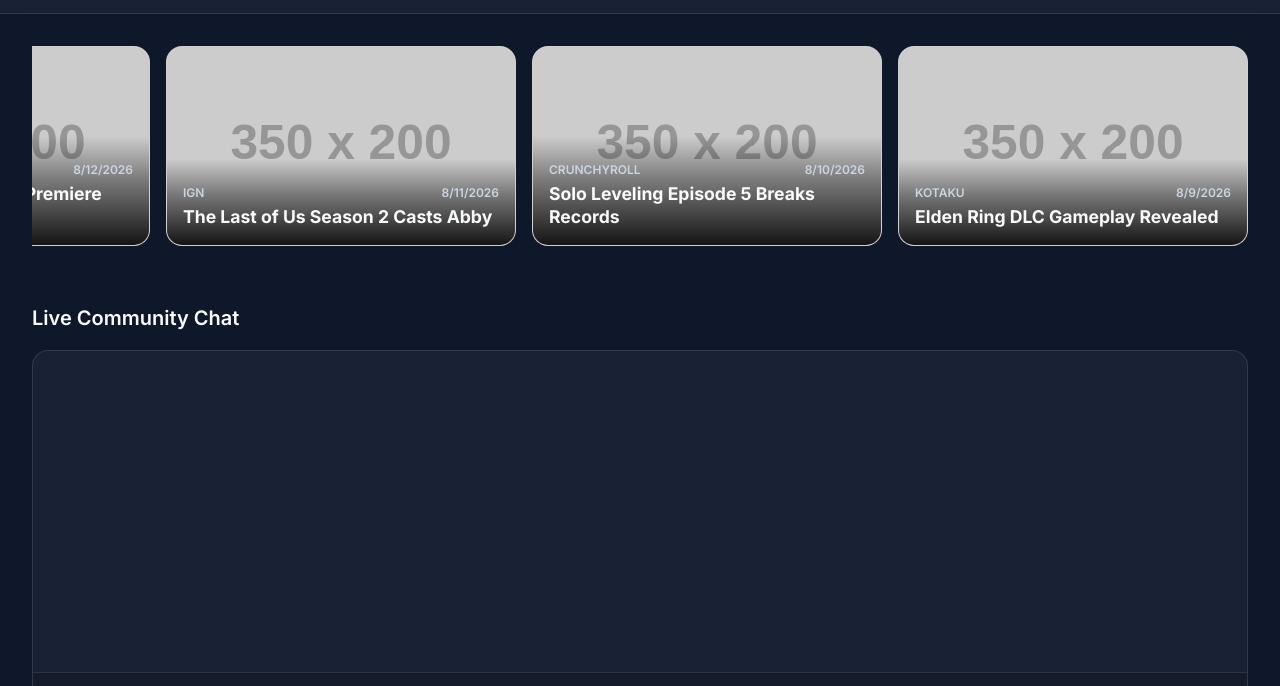
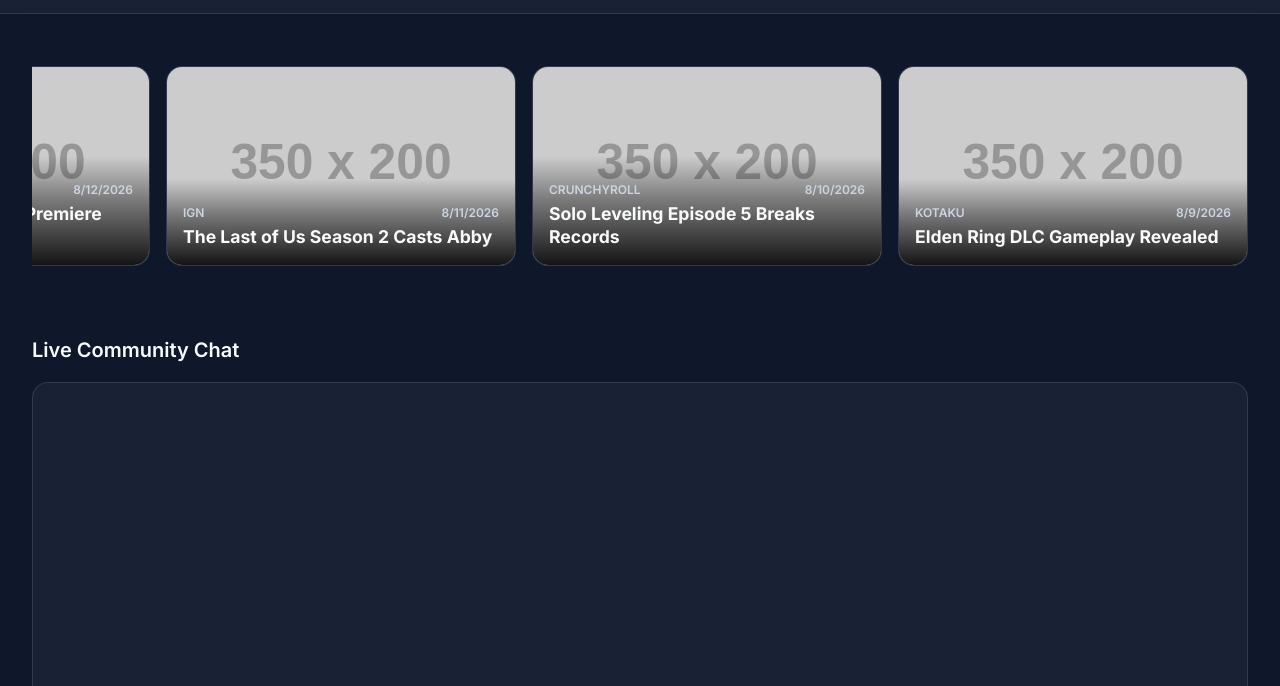
Before and after one commit to aneesh-tarte/CatalogueWebsite, a plain HTML site: page frontend/index.html in a window 1280 px wide. Shown: the part 63-749 px from the top of the page. Drawn offline with nearby package versions, Linux system fonts and the light colour scheme; no server answers; placeholder pictures from the web are drawn by us.

Commit message:
fix: News Hero carousel overflow and hover clipping

```diff
--- a/frontend/app.js
+++ b/frontend/app.js
@@ -420,7 +420,8 @@ document.addEventListener('DOMContentLoaded', () => {
         newsCarousel.innerHTML = newsItems.map(item => {
             const bgImage = item.imageUrl || item.image || 'https://via.placeholder.com/350x200/3b82f6/ffffff?text=News';
             return `
-            <a href="${item.sourceUrl || item.url}" target="_blank" class="news-hero-card" style="background-image: url('${bgImage}')">
+            <a href="${item.sourceUrl || item.url}" target="_blank" class="news-hero-card">
+                <img src="${bgImage}" alt="${item.headline || item.title}" class="news-hero-image" />
                 <div class="news-hero-overlay">
                     <div class="news-hero-meta">
                         <span>${item.publisher || item.source}</span>
--- a/frontend/styles.css
+++ b/frontend/styles.css
@@ -289,7 +289,8 @@ body {
     overflow-x: auto;
     scroll-snap-type: x mandatory;
     scroll-behavior: smooth;
-    padding-bottom: 0.5rem;
+    padding-top: 20px;
+    padding-bottom: 20px;
 }
 
 /* Hide scrollbar for clean look */
@@ -329,6 +330,19 @@ body {
     background: linear-gradient(to top, rgba(0,0,0,0.9) 0%, rgba(0,0,0,0.4) 60%, transparent 100%);
     padding: 1.5rem 1rem 1rem 1rem;
     width: 100%;
+    position: relative;
+    z-index: 1;
+}
+
+.news-hero-image {
+    width: 100%;
+    height: 100%;
+    object-fit: cover;
+    display: block;
+    position: absolute;
+    top: 0;
+    left: 0;
+    z-index: 0;
 }
 
 .news-hero-meta {
```
